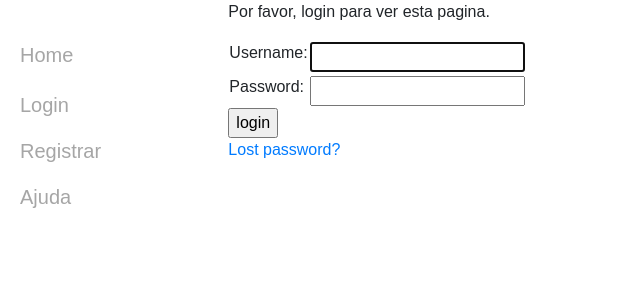
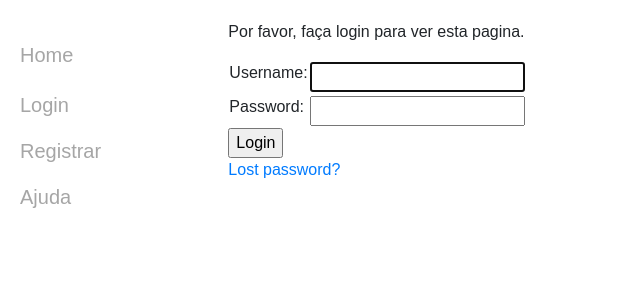
Before and after one commit to lcharles123/TP-ES20202-UFMG, a Django app: page /accounts/login/?next=/dashboard/ in a window 1280 px wide. Shown: the top 300 px of the page, without its empty margins (0-640 px from the left). Run offline with Django 3.2, Linux system fonts and the light colour scheme.

Commit message:
mais css

```diff
--- a/src/dashboard/static/css/styles.css
+++ b/src/dashboard/static/css/styles.css
@@ -14,9 +14,13 @@
 }
 
 .sidebar-menu{
-    /*background-color: */
-    height: 100%;
     padding-left: 20px;
     padding-top: 20px;
     font-size: 20px;
+    height: 100%;
 }
+
+#login-card{
+    margin-top: 20px;
+    /*border: 1px solid black ;*/
+}
--- a/src/dashboard/views.py
+++ b/src/dashboard/views.py
@@ -72,7 +72,7 @@ def  links(request):
     if request.method == 'GET':
         print("links")
 
-    return render(request, 'signup.html')
+    return render(request, 'links.html')
 
 
 def  graficos(request):
--- a/src/templates/base.html
+++ b/src/templates/base.html
@@ -17,7 +17,7 @@
 <div class="container-fluid">
 
 <div class="row">
-  <div class="col-sm-2">
+  <div class="col-sm-2 sidebar-menu">
   {% block sidebar %}
   <ul class="sidebar-nav">
     <li><a href="{% url 'dashboard' %}">Home</a></li>
--- a/src/templates/registration/login.html
+++ b/src/templates/registration/login.html
@@ -1,7 +1,7 @@
 {% extends "base_generic.html" %}
 
 {% block content %}
-
+<div id="login-card">
 {% if form.errors %}
 <p>Usuario ou senha incorretos, por favor tente novamente.</p>
 {% endif %}
@@ -10,7 +10,7 @@
     {% if user.is_authenticated %}
     <p>Acesso negado.</p>
     {% else %}
-    <p>Por favor, login para ver esta pagina.</p>
+    <p>Por favor, faça login para ver esta pagina.</p>
     {% endif %}
 {% endif %}
 
@@ -27,7 +27,7 @@
 </tr>
 </table>
 
-<input type="submit" value="login" />
+<input type="submit" value="Login" />
 <input type="hidden" name="next" value="{{ next }}" />
 </form>
 
@@ -35,3 +35,4 @@
 <p><a href="{% url 'password_reset' %}">Lost password?</a></p>
 
 {% endblock %}
+</div>
```
Also changed, not shown: src/dashboard/static/images/favicon.ico (added).
